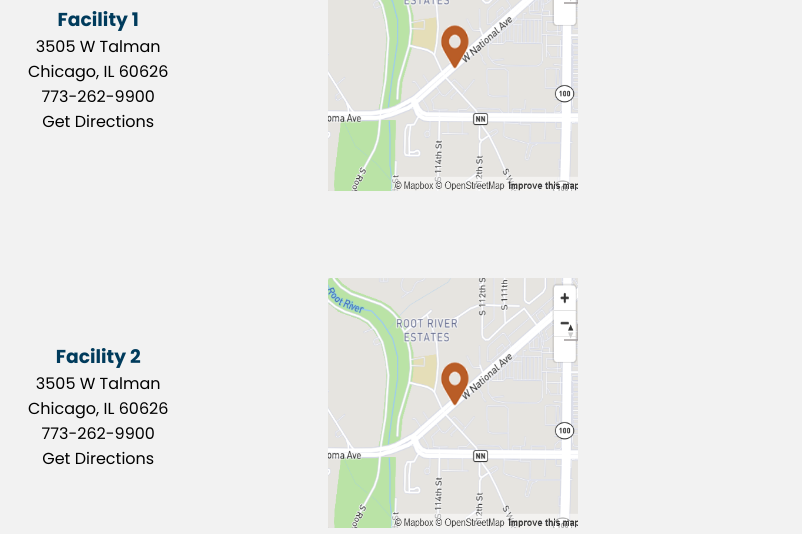
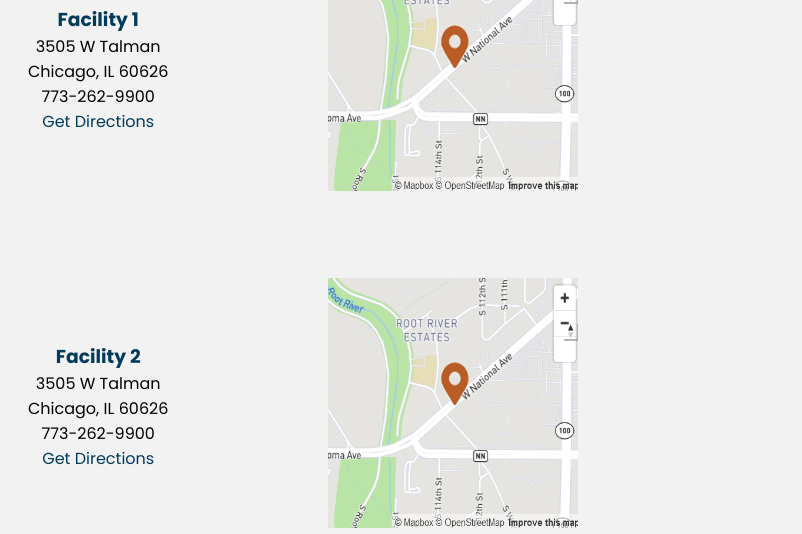
Before and after one commit to luongr13/a-new-age, a plain HTML site: page index.html in a window 1280 px wide. Shown: the part 221-755 px from the top of the page, 478-1280 px from the left. Drawn offline with Linux system fonts and the light colour scheme.

Commit message:
Update style.css

```diff
--- a/style.css
+++ b/style.css
@@ -22,7 +22,7 @@ body {
     font-family: "Poppins", sans-serif;
 }
 a {
-    text-decoration: none;
+    color: var(--secondary)
 }
 ul {
     list-style: none;
```
